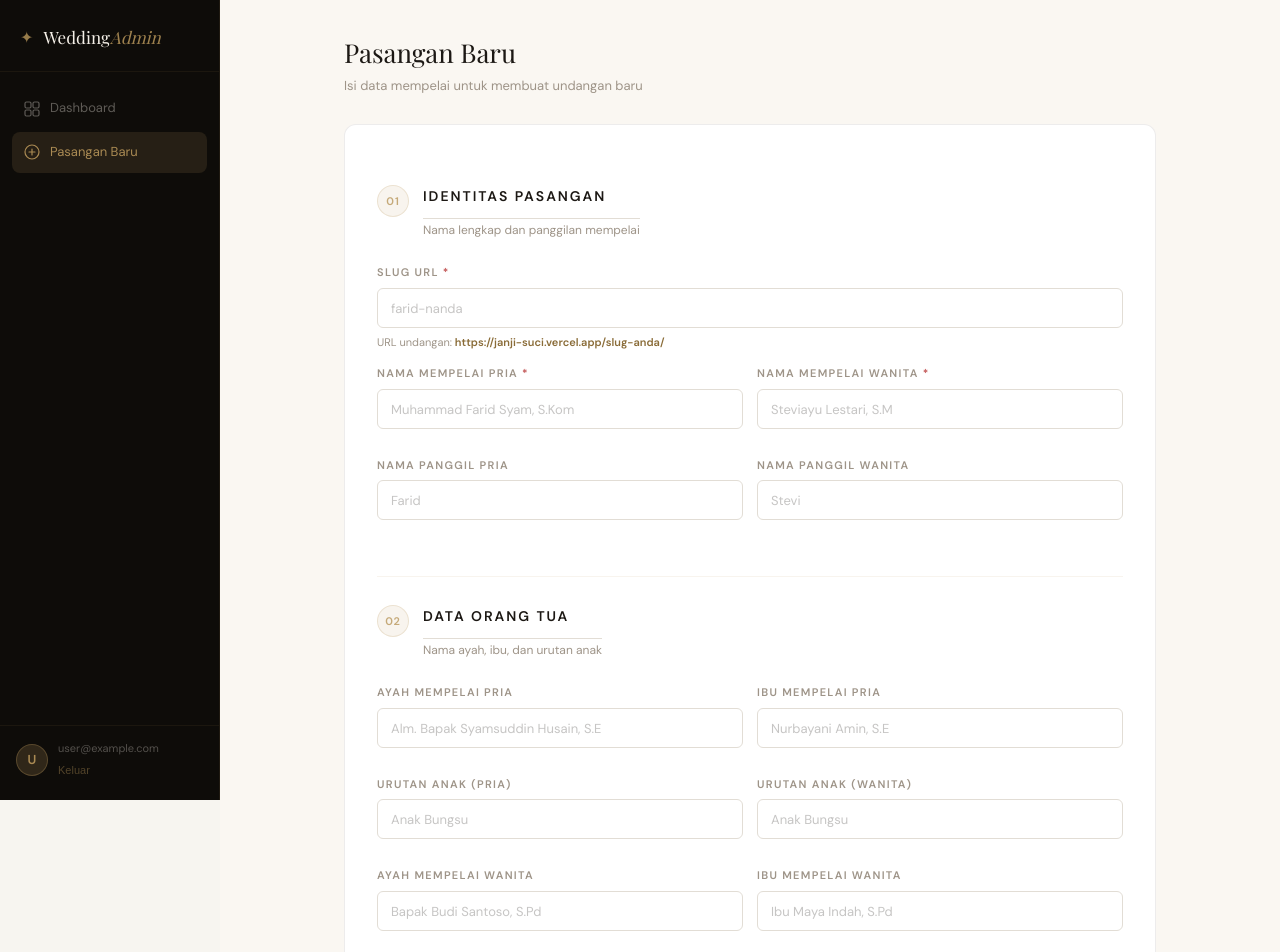
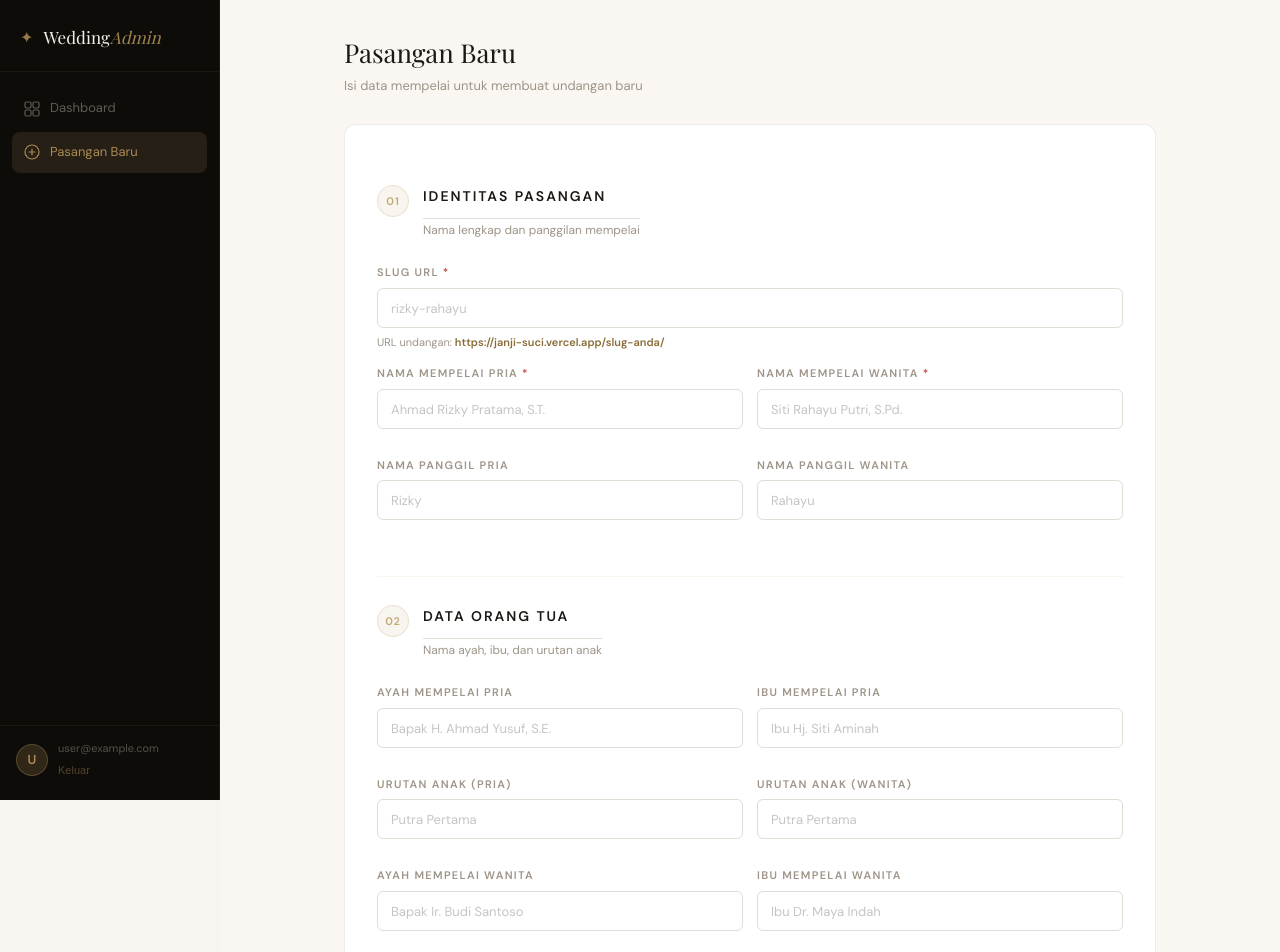
Before and after one commit to mfaridsyam/wedding-admin, a Vue app: page /couple/new in a window 1280 px wide. Shown: the top 952 px of the page. Built offline with nearby package versions, Linux system fonts and the light colour scheme; no server answers; sample sign-in values are in the browser's storage; a web font is replaced by a local one.

Commit message:
Version 4.8

```diff
--- a/src/components/CoupleForm.vue
+++ b/src/components/CoupleForm.vue
@@ -10,6 +10,7 @@
       {{ success }}
     </div>
 
+    <!-- ── Identitas Pasangan ── -->
     <div class="form-section">
       <div class="section-header">
         <div class="section-num">01</div>
@@ -23,7 +24,7 @@
         <label>Slug URL <span class="req">*</span></label>
         <input
           v-model="form.slug" type="text"
-          placeholder="farid-nanda"
+          placeholder="rizky-rahayu"
           :disabled="isEdit"
           @input="form.slug = form.slug.toLowerCase().replace(/[^a-z0-9-]/g, '-')"
           required
@@ -34,25 +35,26 @@
       <div class="grid-2">
         <div class="field">
           <label>Nama Mempelai Pria <span class="req">*</span></label>
-          <input v-model="form.groom_name" type="text" placeholder="Muhammad Farid Syam, S.Kom" required />
+          <input v-model="form.groom_name" type="text" placeholder="Ahmad Rizky Pratama, S.T." required />
         </div>
         <div class="field">
           <label>Nama Mempelai Wanita <span class="req">*</span></label>
-          <input v-model="form.bride_name" type="text" placeholder="Steviayu Lestari, S.M" required />
+          <input v-model="form.bride_name" type="text" placeholder="Siti Rahayu Putri, S.Pd." required />
         </div>
       </div>
       <div class="grid-2">
         <div class="field">
           <label>Nama Panggil Pria</label>
-          <input v-model="form.groom_short" type="text" placeholder="Farid" />
+          <input v-model="form.groom_short" type="text" placeholder="Rizky" />
         </div>
         <div class="field">
           <label>Nama Panggil Wanita</label>
-          <input v-model="form.bride_short" type="text" placeholder="Stevi" />
+          <input v-model="form.bride_short" type="text" placeholder="Rahayu" />
         </div>
       </div>
     </div>
 
+    <!-- ── Data Orang Tua ── -->
     <div class="form-section">
       <div class="section-header">
         <div class="section-num">02</div>
@@ -63,19 +65,20 @@
       </div>
 
       <div class="grid-2">
-        <div class="field"><label>Ayah Mempelai Pria</label><input v-model="form.groom_father" placeholder="Alm. Bapak Syamsuddin Husain, S.E" /></div>
-        <div class="field"><label>Ibu Mempelai Pria</label><input v-model="form.groom_mother" placeholder="Nurbayani Amin, S.E" /></div>
+        <div class="field"><label>Ayah Mempelai Pria</label><input v-model="form.groom_father" placeholder="Bapak H. Ahmad Yusuf, S.E." /></div>
+        <div class="field"><label>Ibu Mempelai Pria</label><input v-model="form.groom_mother" placeholder="Ibu Hj. Siti Aminah" /></div>
       </div>
       <div class="grid-2">
-        <div class="field"><label>Urutan Anak (Pria)</label><input v-model="form.groom_title" placeholder="Anak Bungsu" /></div>
-        <div class="field"><label>Urutan Anak (Wanita)</label><input v-model="form.bride_title" placeholder="Anak Bungsu" /></div>
+        <div class="field"><label>Urutan Anak (Pria)</label><input v-model="form.groom_title" placeholder="Putra Pertama" /></div>
+        <div class="field"><label>Urutan Anak (Wanita)</label><input v-model="form.bride_title" placeholder="Putra Pertama" /></div>
       </div>
       <div class="grid-2">
-        <div class="field"><label>Ayah Mempelai Wanita</label><input v-model="form.bride_father" placeholder="Bapak Budi Santoso, S.Pd" /></div>
-        <div class="field"><label>Ibu Mempelai Wanita</label><input v-model="form.bride_mother" placeholder="Ibu Maya Indah, S.Pd" /></div>
+        <div class="field"><label>Ayah Mempelai Wanita</label><input v-model="form.bride_father" placeholder="Bapak Ir. Budi Santoso" /></div>
+        <div class="field"><label>Ibu Mempelai Wanita</label><input v-model="form.bride_mother" placeholder="Ibu Dr. Maya Indah" /></div>
       </div>
     </div>
 
+    <!-- ── Acara ── -->
     <div class="form-section">
       <div class="section-header">
         <div class="section-num">03</div>
@@ -121,6 +124,7 @@
       </div>
     </div>
 
+    <!-- ── Foto Mempelai ── -->
     <div class="form-section">
       <div class="section-header">
         <div class="section-num">04</div>
@@ -161,6 +165,7 @@
       </div>
     </div>
 
+    <!-- ── Galeri Foto ── -->
     <div class="form-section">
       <div class="section-header">
         <div class="section-num">05</div>
@@ -190,6 +195,7 @@
       </div>
     </div>
 
+    <!-- ── Musik Latar ── -->
     <div class="form-section">
       <div class="section-header">
         <div class="section-num">06</div>
@@ -207,6 +213,7 @@
       </div>
     </div>
 
+    <!-- ── Gift / Rekening ── -->
     <div class="form-section">
       <div class="section-header">
         <div class="section-num">07</div>
@@ -264,6 +271,7 @@
       </button>
     </div>
 
+    <!-- ── Actions ── -->
     <div class="form-actions">
       <router-link to="/" class="cancel-btn">Batal</router-link>
       <button type="submit" class="save-btn" :disabled="saving">
@@ -378,8 +386,10 @@ async function handleSubmit() {
     }
 
     if (props.isEdit) {
+      // ✅ update() hanya mengubah field yang ada, tidak menghapus wishes/guests
       await update(dbRef(db, `weddings/${slug}`), payload)
     } else {
+      // set() untuk pasangan baru — tidak ada data lain yang perlu dijaga
       await set(dbRef(db, `weddings/${slug}`), { ...payload, created_at: Date.now() })
     }
 
@@ -396,6 +406,7 @@ async function handleSubmit() {
 <style scoped>
 .couple-form { display: flex; flex-direction: column; gap: 0; }
 
+/* Alert */
 .form-alert {
   display: flex; align-items: center; gap: 8px;
   padding: 12px 16px; border-radius: 8px;
@@ -404,6 +415,7 @@ async function handleSubmit() {
 .form-alert.error   { background: rgba(200,80,80,.08); border: 1px solid rgba(200,80,80,.2); color: #c05050; }
 .form-alert.success { background: rgba(80,160,100,.08); border: 1px solid rgba(80,160,100,.2); color: #3a8a5a; }
 
+/* Section */
 .form-section {
   padding: 28px 0;
   border-bottom: 1px solid rgba(184,150,90,.1);
@@ -429,6 +441,7 @@ async function handleSubmit() {
 }
 .section-desc { font-size: 12px; color: var(--ink-muted); }
 
+/* Fields */
 .grid-2 {
   display: grid; grid-template-columns: 1fr 1fr;
   gap: 14px; margin-bottom: 14px;
@@ -468,6 +481,7 @@ input::placeholder { color: rgba(28,24,20,.25); font-size: 13px; }
 }
 .field-hint strong { color: var(--gold-dark); }
 
+/* Event block */
 .event-block {
   background: rgba(184,150,90,.04);
   border: 1px solid rgba(184,150,90,.12);
@@ -481,6 +495,7 @@ input::placeholder { color: rgba(28,24,20,.25); font-size: 13px; }
   margin-bottom: 16px;
 }
 
+/* Photo fields */
 .photo-preview-box {
   position: relative; width: 100%; height: 160px;
   border-radius: 10px; overflow: hidden;
@@ -513,6 +528,7 @@ input::placeholder { color: rgba(28,24,20,.25); font-size: 13px; }
 
 .url-input { font-size: 12px !important; }
 
+/* Gallery */
 .gallery-grid {
   display: grid; grid-template-columns: repeat(3, 1fr);
   gap: 12px;
@@ -538,8 +554,10 @@ input::placeholder { color: rgba(28,24,20,.25); font-size: 13px; }
   padding: 7px 10px !important;
 }
 
+/* Music preview */
 .music-preview { margin-top: 8px; }
 
+/* Gift */
 .gift-row {
   background: rgba(184,150,90,.03);
   border: 1px solid rgba(184,150,90,.1);
@@ -578,6 +596,7 @@ input::placeholder { color: rgba(28,24,20,.25); font-size: 13px; }
   border-color: rgba(184,150,90,.35);
 }
 
+/* Actions */
 .form-actions {
   display: flex; align-items: center; justify-content: flex-end;
   gap: 12px; padding-top: 24px;
```
